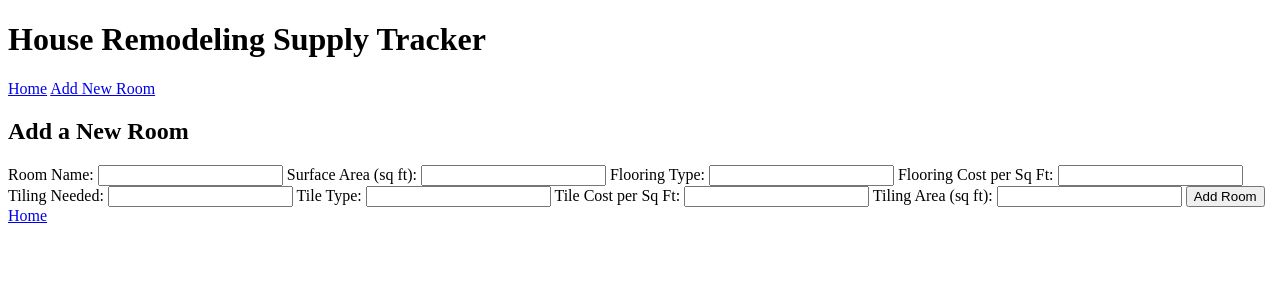
After one commit to Swinglex/pythonFinalProoject, a Python web app: template templates/add_room.html in a window 1280 px wide. The commit adds this page. Shown: the top 300 px of the page. Run offline with Jinja, Linux system fonts and the light colour scheme; the template is opened without the code that fills it, so the values that code supplies are empty.

Commit message:
added layout.html, built out add_room as well

```diff
--- /dev/null
+++ b/templates/add_room.html
@@ -0,0 +1,34 @@
+{% extends "layout.html" %}
+
+{% block title %}Add New Room{% endblock %}
+
+{% block content %}
+<h2>Add a New Room</h2>
+<form action="{{ url_for('add_room') }}" method="POST">
+    <label for="name">Room Name:</label>
+    <input type="text" id="name" name="name" required>
+
+    <label for="surface_area">Surface Area (sq ft):</label>
+    <input type="number" id="surface_area" name="surface_area" required step="0.1">
+
+    <label for="flooring_type">Flooring Type:</label>
+    <input type="text" id="flooring_type" name="flooring_type" required>
+
+    <label for="flooring_cost_per_sqft">Flooring Cost per Sq Ft:</label>
+    <input type="number" id="flooring_cost_per_sqft" name="flooring_cost_per_sqft" required step="0.01">
+
+    <label for="is_tiling_needed">Tiling Needed:</label>
+    <input type="text" id="is_tiling_needed" name="is_tiling_needed">
+
+    <label for="tile_type">Tile Type:</label>
+    <input type="text" id="tile_type" name="tile_type">
+
+    <label for="tile_cost_per_sqft">Tile Cost per Sq Ft:</label>
+    <input type="number" id="tile_cost_per_sqft" name="tile_cost_per_sqft" step="0.01">
+
+    <label for="tiling_area">Tiling Area (sq ft):</label>
+    <input type="number" id="tiling_area" name="tiling_area" step="0.1">
+
+    <button type="submit">Add Room</button>
+</form>
+{% endblock %}
--- /dev/null
+++ b/templates/layout.html
@@ -0,0 +1,28 @@
+<!DOCTYPE html>
+<html lang="en">
+<head>
+    <meta charset="UTF-8">
+    <meta name="viewport" content="width=device-width, initial-scale=1.0">
+    <title>{% block title %}House Remodeling Supply Tracker{% endblock %}</title>
+    <link rel="stylesheet" href="{{ url_for('static', filename='styles.css') }}">
+</head>
+<body>
+    <header>
+        <h1>House Remodeling Supply Tracker</h1>
+        <nav>
+            <a href="{{ url_for('index') }}">Home</a>
+            <a href="{{ url_for('add_room') }}">Add New Room</a>
+        </nav>
+    </header>
+
+    <main>
+        {% block content %}
+
+        {% endblock %}
+    </main>
+
+    <footer>
+        <a href="{{ url_for('index') }}" class="footer-button">Home</a>
+    </footer>
+</body>
+</html>
```
Also changed, not shown: main.py (+42 -6 lines), templates/index.html (+5 -25 lines).
